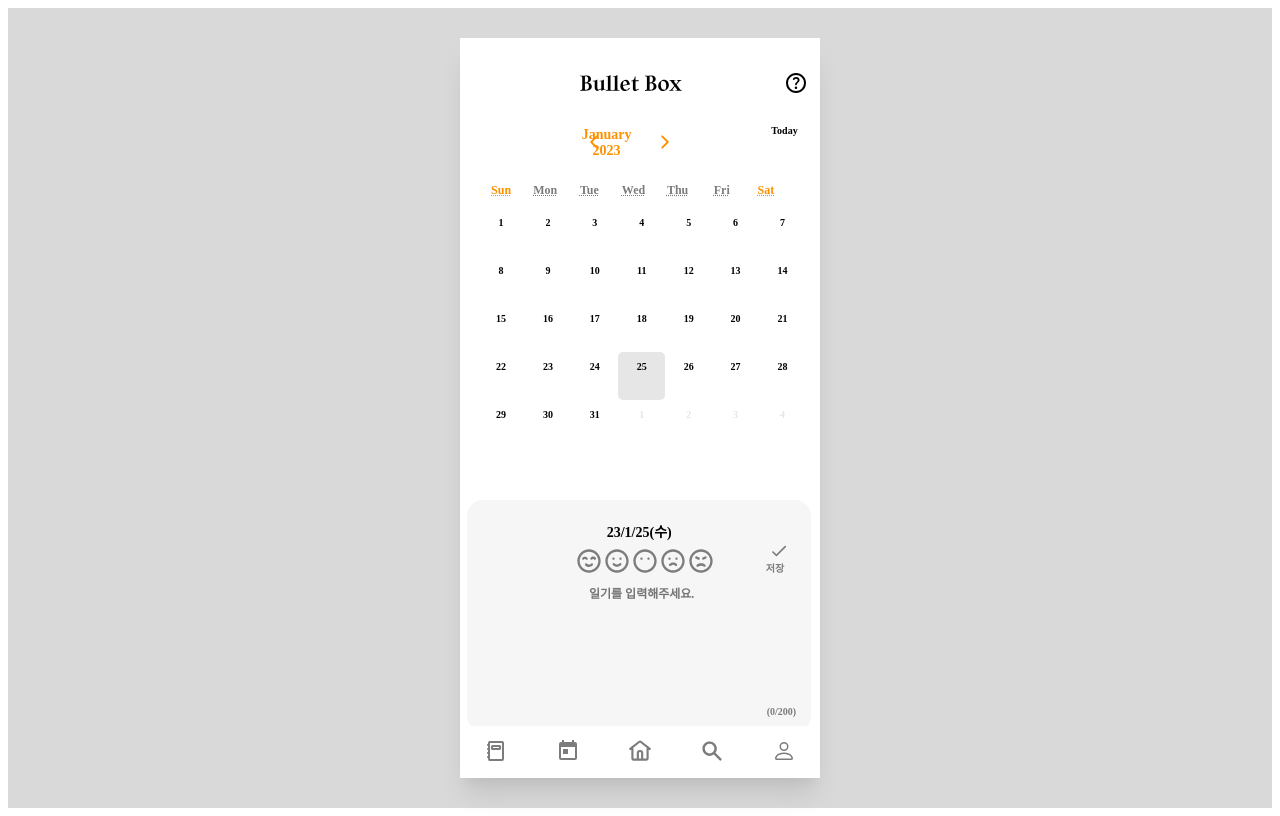
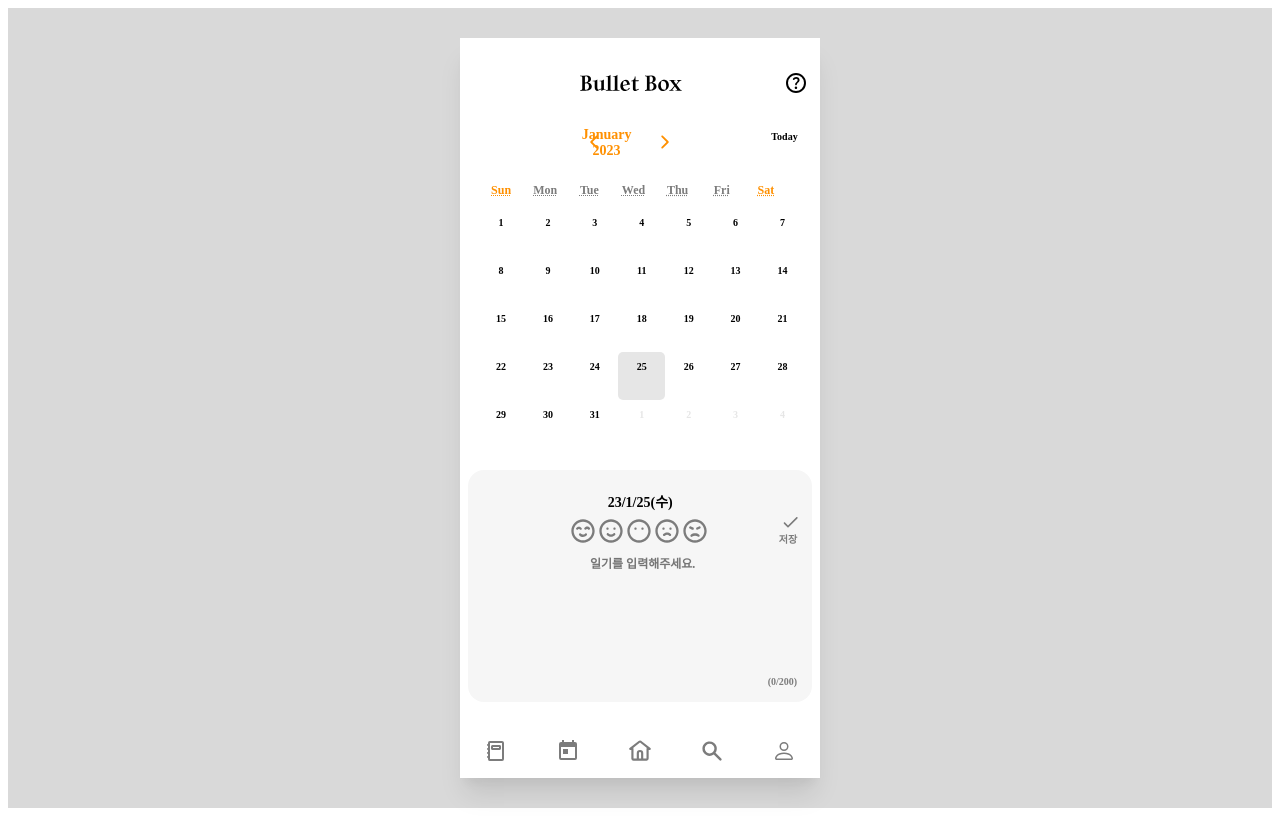
Before and after one commit to BulletBoxProject/BulletBox-project-FE-, a React (Create React App) app: page /diary in a window 1280 px wide. Built offline with nearby package versions, Linux system fonts and the light colour scheme; no server answers.

Commit message:
#83 design: diary emotion 위치 수정, 전체Layout 수정

```diff
--- a/src/components/diary/screen/DiaryContainer.jsx
+++ b/src/components/diary/screen/DiaryContainer.jsx
@@ -37,6 +37,7 @@ const DiaryContainer = () => {
       <TodoDiv>
         <DateTitle>{today}</DateTitle>
         <EmotionDiv>
+          <EmotionBox>
             <EmotionBtn>
               <ExcitedEmotion />
             </EmotionBtn>
@@ -52,20 +53,25 @@ const DiaryContainer = () => {
             <EmotionBtn>
               <AngryEmotion />
             </EmotionBtn>
+          </EmotionBox>
           {isEdit ? (
+            <EditCheckDiv>
               <EditCheckBox>
                 <EditBtn onClick={onEditHandler}>
                   <EditImg />
                 </EditBtn>
                 수정
               </EditCheckBox>
+            </EditCheckDiv>
           ) : (
+            <EditCheckDiv>
               <EditCheckBox>
                 <EditBtn onClick={onEditHandler}>
                   <CheckImg />
                 </EditBtn>
                 저장
               </EditCheckBox>
+            </EditCheckDiv>
           )}
         </EmotionDiv>
         <DiaryText
@@ -88,16 +94,16 @@ const Container = styled.div`
 `;
 const CalendarDiv = styled.div`
   position: relative;
-  height: 320px;
+  height: 310px;
   justify-content: center;
   align-items: center;
 `;
 const SelectDiv = styled.div`
   position: absolute;
-  top: 3%;
+  top: 5%;
   left: 88%;
   align-items: center;
-  padding: 5px 0;
+  padding-top: 5px;
   font-weight: bold;
 `;
 const TodoDiv = styled.div`
@@ -105,7 +111,8 @@ const TodoDiv = styled.div`
   flex-direction: column;
   width: 344px;
   height: 232px;
-  margin-top: 70px;
+  margin-top: 50px;
+  margin-left: 1px;
   padding: 15px;
   border-radius: 16px;
   background-color: var(--color-default);
@@ -125,6 +132,14 @@ const EmotionDiv = styled.div`
   height: 28px;
   margin-top: 5px;
 `;
+const EmotionBox = styled.div`
+  display: flex;
+  align-items: center;
+  justify-content: center;
+  width: 90%;
+  margin-left: 15px;
+`;
+
 const EmotionBtn = styled.button`
   width: 28px;
   height: 28px;
@@ -153,16 +168,16 @@ const AngryEmotion = styled(angry)`
   height: 28px;
 `;
 
+const EditCheckDiv = styled.div`
+  display: flex;
+  width: 10%;
+`;
 const EditCheckBox = styled.div`
-  position: absolute;
   display: flex;
-  align-items: center;
-  justify-content: center;
+  align-items: flex-end;
+  justify-content: flex-end;
   flex-direction: column;
-  top: 50%;
-  right: 50%;
-  transform: translate(760%, 440%);
-  width: 19px;
+  width: 100%;
   height: 32px;
   font-size: 10px;
   font-weight: bold;
--- a/src/layout/Layout.jsx
+++ b/src/layout/Layout.jsx
@@ -55,6 +55,6 @@ const PageContainerBox = styled.div`
   width: 360px;
   height: 616px;
   background-color: white;
-  padding: 0 2% 4.05vh 2%;
+  padding: 0 2%;
   overflow: auto;
 `;
```
Lines whose indentation alone changed are shown as unchanged.
